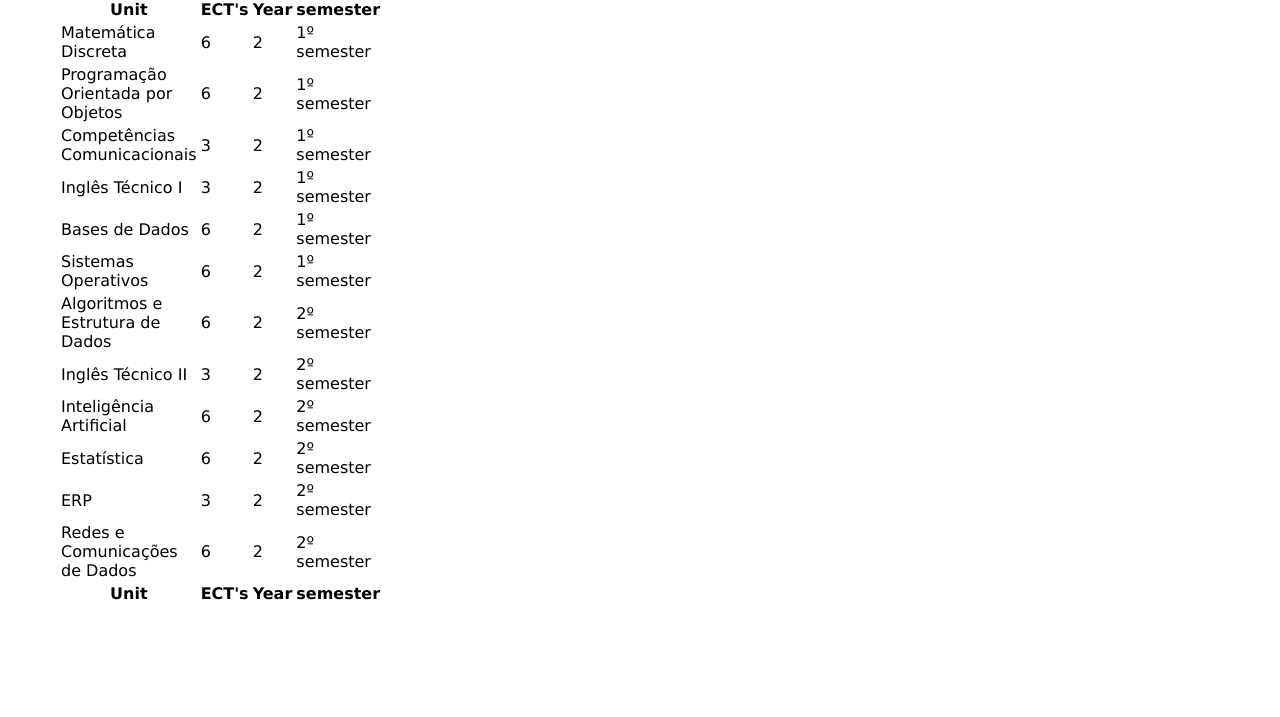
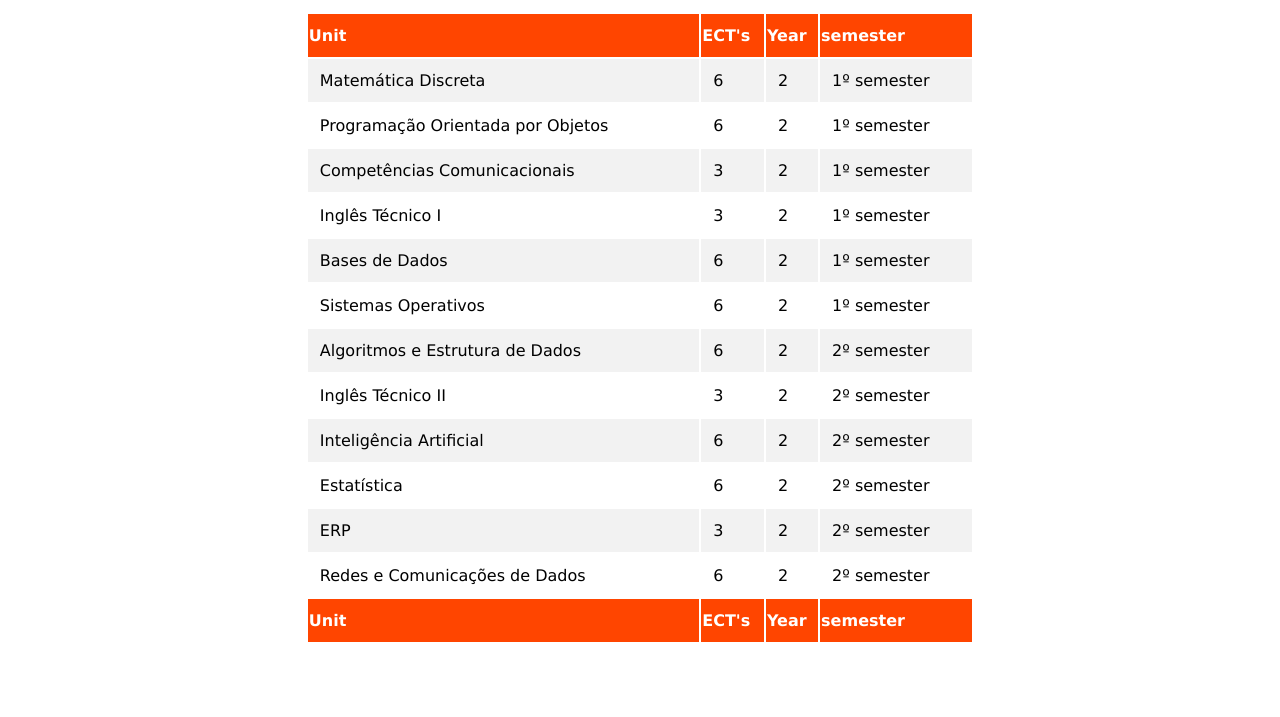
Before and after one commit to RenatoJunior98/TutorialWeb, a website: page public/units.html in a window 1280 px wide. Shown: the part 305-1022 px from the top of the page. Before the commit the page ends 969 px from the top, so only its background shows below. Drawn offline with Linux system fonts and the light colour scheme.

Commit message:
Tutorial CSS terminado

```diff
--- /dev/null
+++ b/public/stylesheets/units.css
@@ -0,0 +1,27 @@
+.flex-title-header{
+    font-size: 25px;
+}
+#unit-table{
+    border-collapse: separate;
+    padding: 15px;
+    width: 100%;
+
+}
+
+  #unit-table tr:nth-child(even){
+      background-color: #f2f2f2;
+}
+
+#unit-table tr:hover {background-color: #ddd;}
+
+#unit-table td {
+    padding: 12px;
+}
+
+#unit-table th {
+  padding-top: 12px;
+  padding-bottom: 12px;
+  text-align: left;
+  background-color: orangered;
+  color: white;
+}
--- a/public/units.html
+++ b/public/units.html
@@ -3,10 +3,10 @@
 <head>
   <title>Units</title>
   <link rel="stylesheet" href="/stylesheets/style.css">
+  <link rel="stylesheet" href="/stylesheets/units.css">
 </head>
 
 <body class= "body-grid">
-  <header>
     <header class= "header-grid">
       <section class="flex-img-header">
       <a href="index.html"><img src="\images\student.png" id = "student-icon" alt = "student profile pic"></a>
```
Also changed, not shown: public/index.html (+1 -3 lines).
